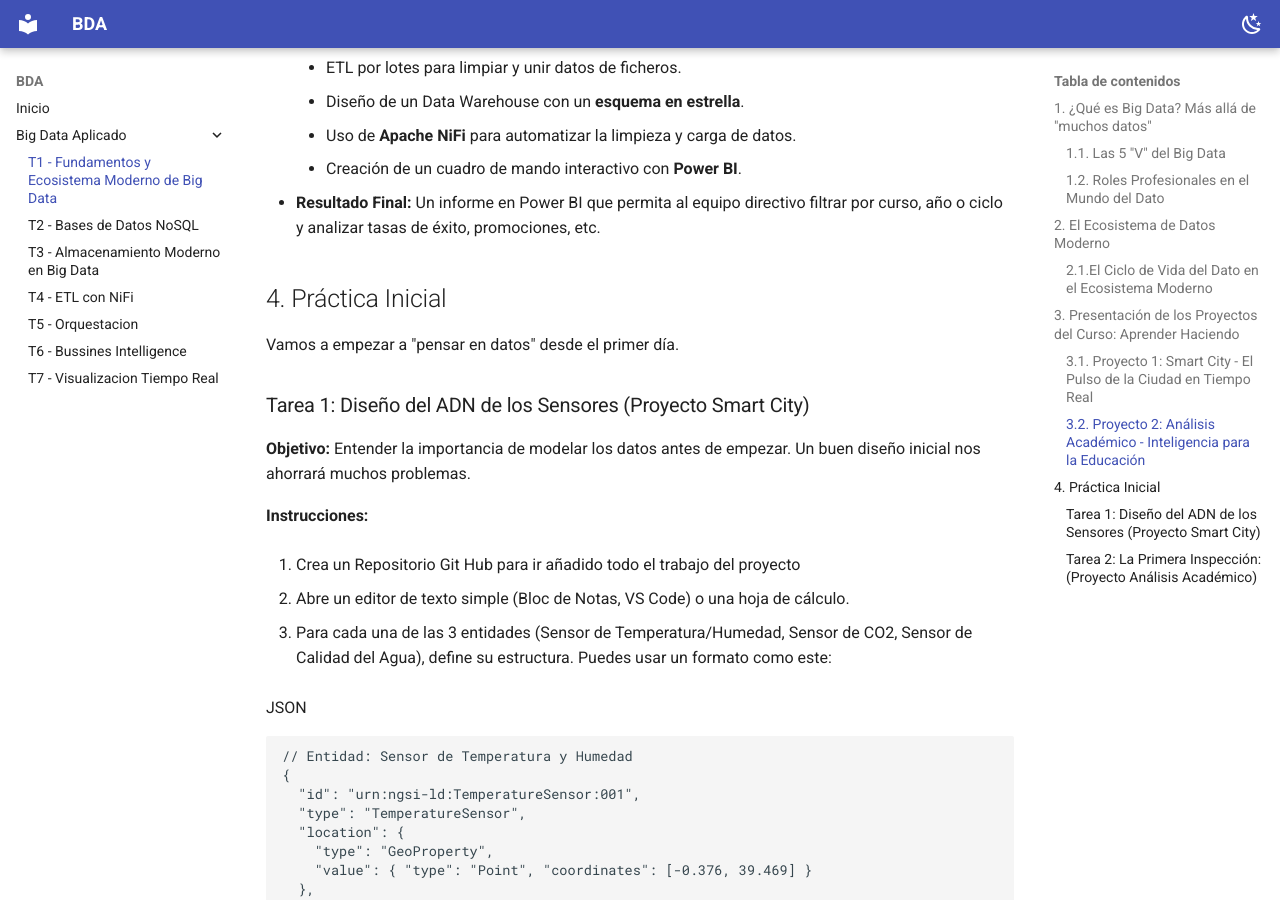
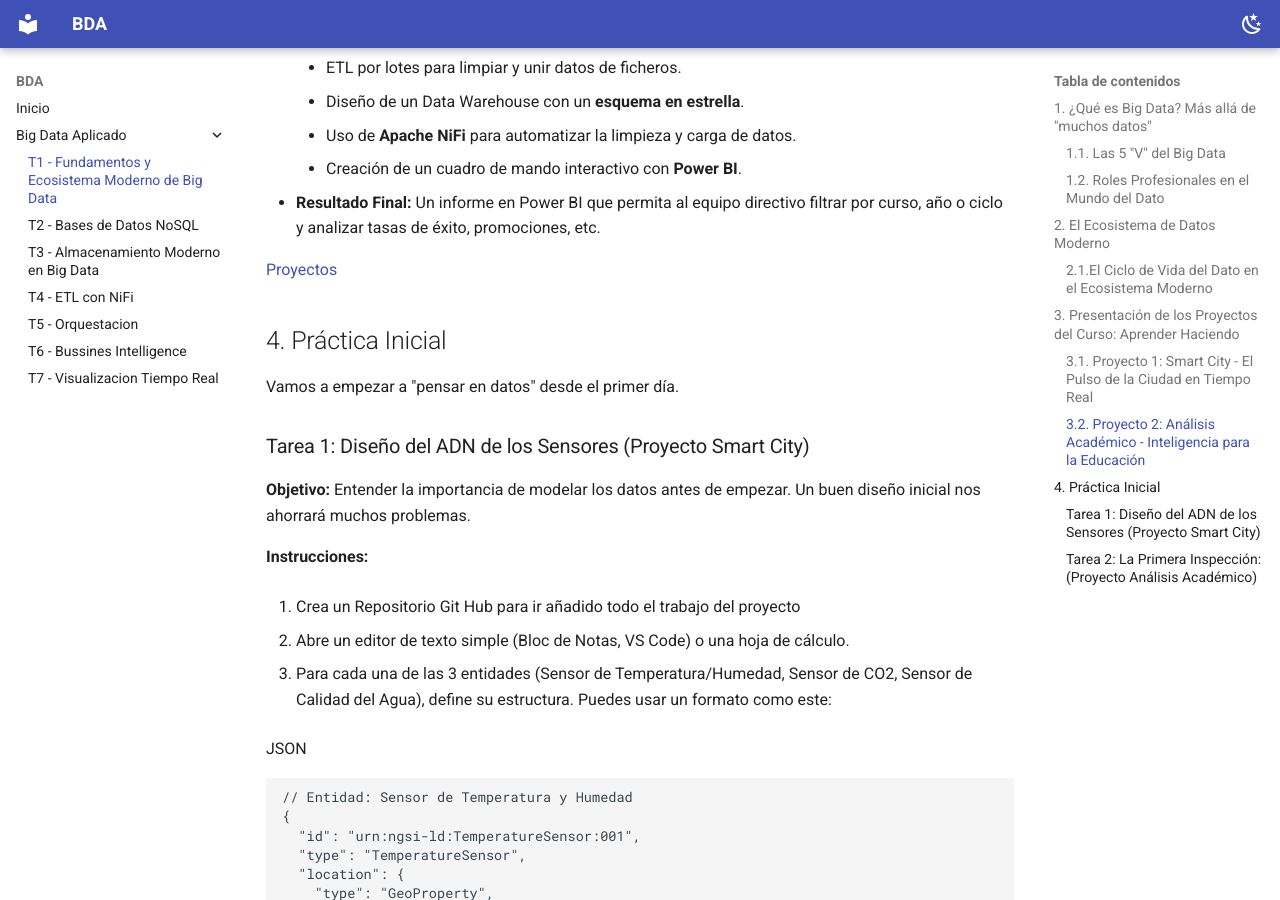
Before and after one commit to luisgarciabonifaz/BDA, an MkDocs documentation site: the page built from docs/T_01_Fundamentos_BigData/Fundamentos_BigData.md, in a window 1280 px wide and 900 px high, scrolled down 5422 px. Built offline with MkDocs 1.6.1 and Material for MkDocs 9.7.7, drawn with Linux system fonts in a browser that asks for light colours.

Commit message:
Añado pdf proyectos

```diff
--- a/docs/T_01_Fundamentos_BigData/Fundamentos_BigData.md
+++ b/docs/T_01_Fundamentos_BigData/Fundamentos_BigData.md
@@ -133,6 +133,7 @@ La mejor forma de aprender es construyendo. Estos dos proyectos serán nuestro h
     - Creación de un cuadro de mando interactivo con **Power BI**.
 - **Resultado Final:** Un informe en Power BI que permita al equipo directivo filtrar por curso, año o ciclo y analizar tasas de éxito, promociones, etc.
 
+[Proyectos](../PDF/Proyectos.pdf){target:_blank}
 
 ## 4. Práctica Inicial
 
```
Also changed, not shown: docs/Imagenes/SmartCity.png (added), 1 other file.
